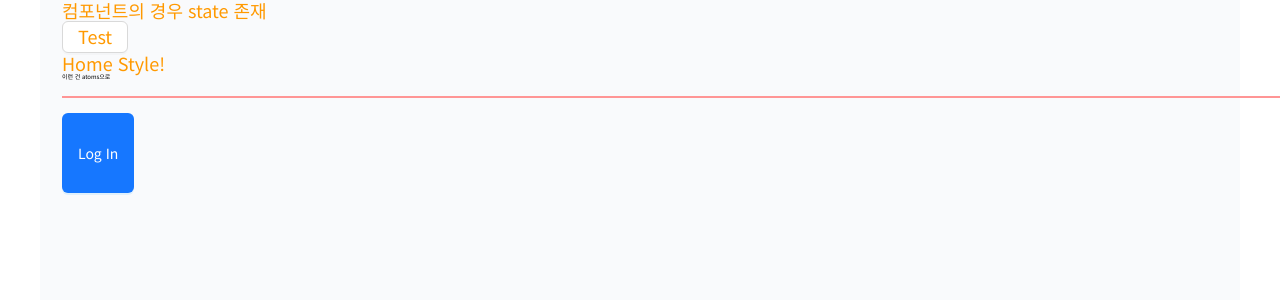
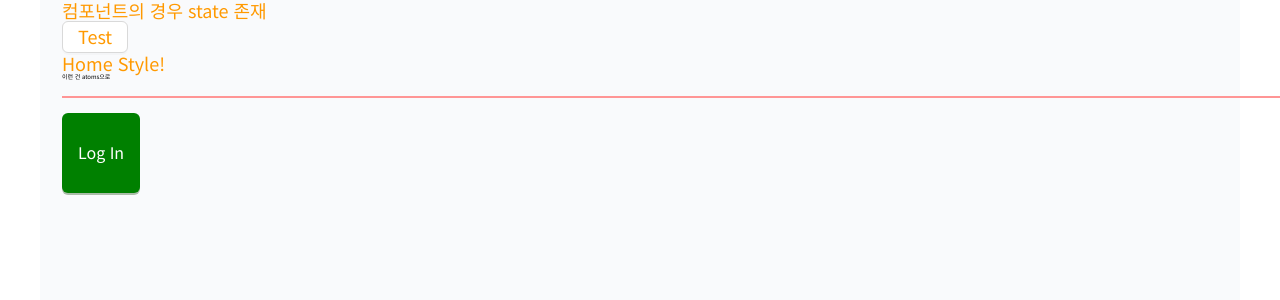
Before and after one commit to Kir93/next-page-zustand-reactQuery-template, a Next.js app: page / in a window 1280 px wide. Shown: the top 300 px of the page. Built offline with nearby package versions, Linux system fonts and the light colour scheme.

Commit message:
fix antd styling

```diff
--- a/next.config.js
+++ b/next.config.js
@@ -4,22 +4,19 @@ const withBundleAnalyzer = require('@next/bundle-analyzer')({
 
 module.exports = withBundleAnalyzer({
   swcMinify: true,
+  transpilePackages: ['antd'],
+  eslint: {
+    ignoreDuringBuilds: true,
+  },
   compiler: {
     styledComponents: true,
-  },
-  experimental: {
-    modularizeImports: {
-      lodash: {
-        transform: 'lodash/{{member}}',
-      },
-    },
-  },
-  eslint: {
-    ignoreDuringBuilds: true,
   },
   images: {
     minimumCacheTTL: 31536000,
     formats: ['image/avif', 'image/webp'],
+  },
+  experimental: {
+    optimizePackageImports: ['lodash'],
   },
 
   webpack(config) {
--- a/package.json
+++ b/package.json
@@ -23,6 +23,7 @@
     "not ie <= 11"
   ],
   "dependencies": {
+    "@ant-design/cssinjs": "^1.18.4",
     "@tanstack/react-query": "^4.36.1",
     "@tanstack/react-query-devtools": "^4.36.1",
     "antd": "^5.14.1",
--- a/pages/_app.tsx
+++ b/pages/_app.tsx
@@ -7,9 +7,10 @@ import { ThemeProvider } from 'styled-components';
 import { ReactQueryDevtools } from '@tanstack/react-query-devtools';
 import { QueryClient, QueryClientProvider } from '@tanstack/react-query';
 
-import { theme, GlobalFontStyle } from '@styles/theme';
+import { theme, GlobalFontStyle, antdTheme } from '@styles/theme';
 
 import AppLayout from '@components/Layout/AppLayout';
+import { ConfigProvider } from 'antd';
 
 const client = new QueryClient({
   defaultOptions: {
@@ -24,13 +25,14 @@ const App: React.FC<AppProps> = ({ Component, pageProps }) => (
     <ReactQueryDevtools initialIsOpen={false} />
     <GlobalFontStyle />
     <ThemeProvider theme={theme}>
+      <ConfigProvider theme={antdTheme}>
         <Head>
           <title>Next Zustand React Query Template</title>
-        <meta name="viewport" content="width=device-width, initial-scale=1" />
         </Head>
         <AppLayout>
           <Component {...pageProps} />
         </AppLayout>
+      </ConfigProvider>
     </ThemeProvider>
   </QueryClientProvider>
 );
--- a/pages/_document.tsx
+++ b/pages/_document.tsx
@@ -1,15 +1,23 @@
 import React from 'react';
-import Document, { DocumentContext, Html, Main, NextScript } from 'next/document';
 import { ServerStyleSheet } from 'styled-components';
+import { StyleProvider, createCache, extractStyle } from '@ant-design/cssinjs';
+import Document, { DocumentContext, Head, Html, Main, NextScript } from 'next/document';
 
 class MyDocument extends Document {
   static async getInitialProps(ctx: DocumentContext) {
+    const cache = createCache();
     const sheet = new ServerStyleSheet();
+    const originalRenderPage = ctx.renderPage;
+
     try {
-      const originalRenderPage = ctx.renderPage;
       ctx.renderPage = () =>
         originalRenderPage({
-          enhanceApp: (App) => (props) => sheet.collectStyles(<App {...props} />),
+          enhanceApp: (App) => (props) =>
+            sheet.collectStyles(
+              <StyleProvider cache={cache}>
+                <App {...props} />
+              </StyleProvider>,
+            ),
         });
 
       const initialProps = await Document.getInitialProps(ctx);
@@ -19,6 +27,7 @@ class MyDocument extends Document {
         styles: [
           <React.Fragment key="init">
             {initialProps.styles}
+            <style data-test="extract" dangerouslySetInnerHTML={{ __html: extractStyle(cache) }} />
             {sheet.getStyleElement()}
           </React.Fragment>,
         ],
@@ -31,6 +40,9 @@ class MyDocument extends Document {
   render() {
     return (
       <Html lang="ko">
+        <Head>
+          <meta name="viewport" content="width=device-width, initial-scale=1" />
+        </Head>
         <body>
           <Main />
           <NextScript />
--- a/styles/theme.ts
+++ b/styles/theme.ts
@@ -45,6 +45,15 @@ export const theme: DefaultTheme = {
   success: '#2fb916',
 };
 
+export const antdTheme = {
+  token: {
+    colorPrimary: '#008000',
+    colorError: '#B6C0AE',
+    colorSuccess: '#85B95C',
+    fontSize: 16,
+  },
+};
+
 export const GlobalFontStyle = createGlobalStyle`
   * {
     font-family: ${notoSans.style.fontFamily};
```
Also changed, not shown: 1 other file (tests, documents, lock files or other folders). Lines whose indentation alone changed are shown as unchanged.
